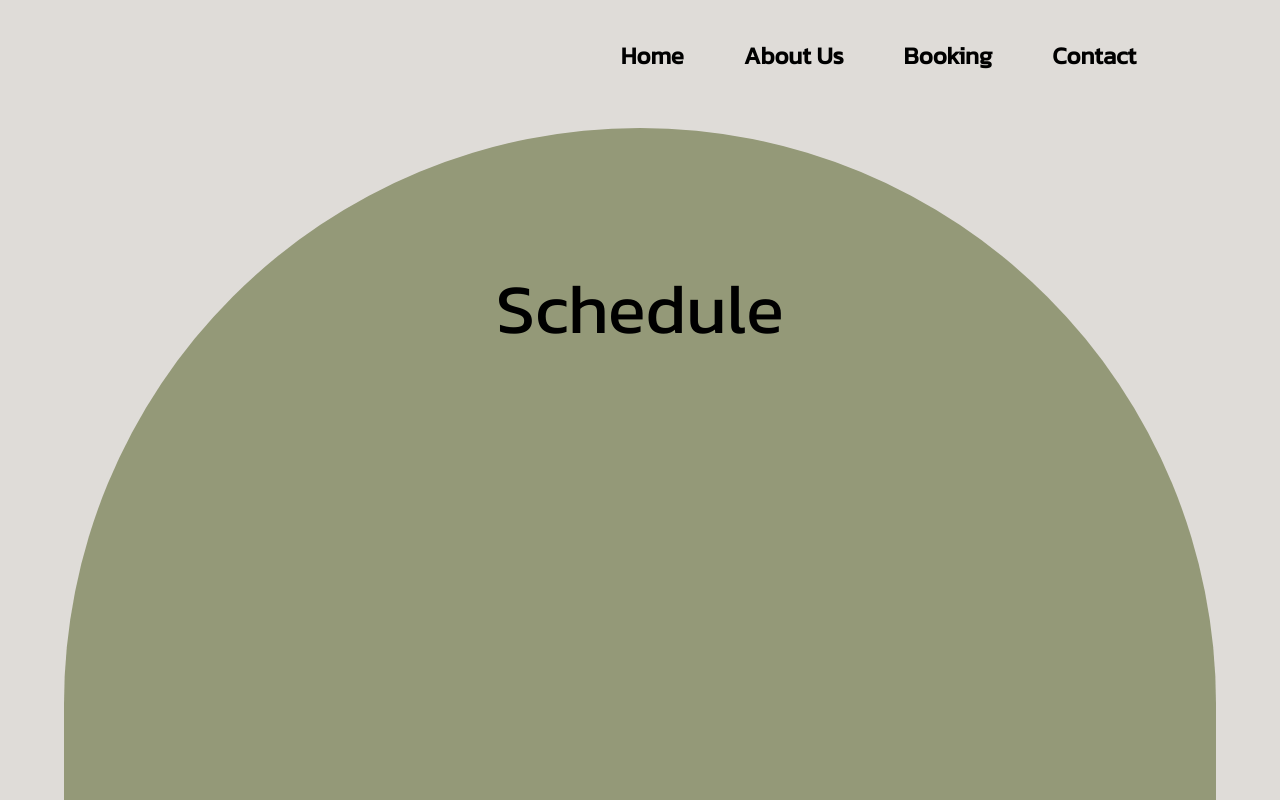
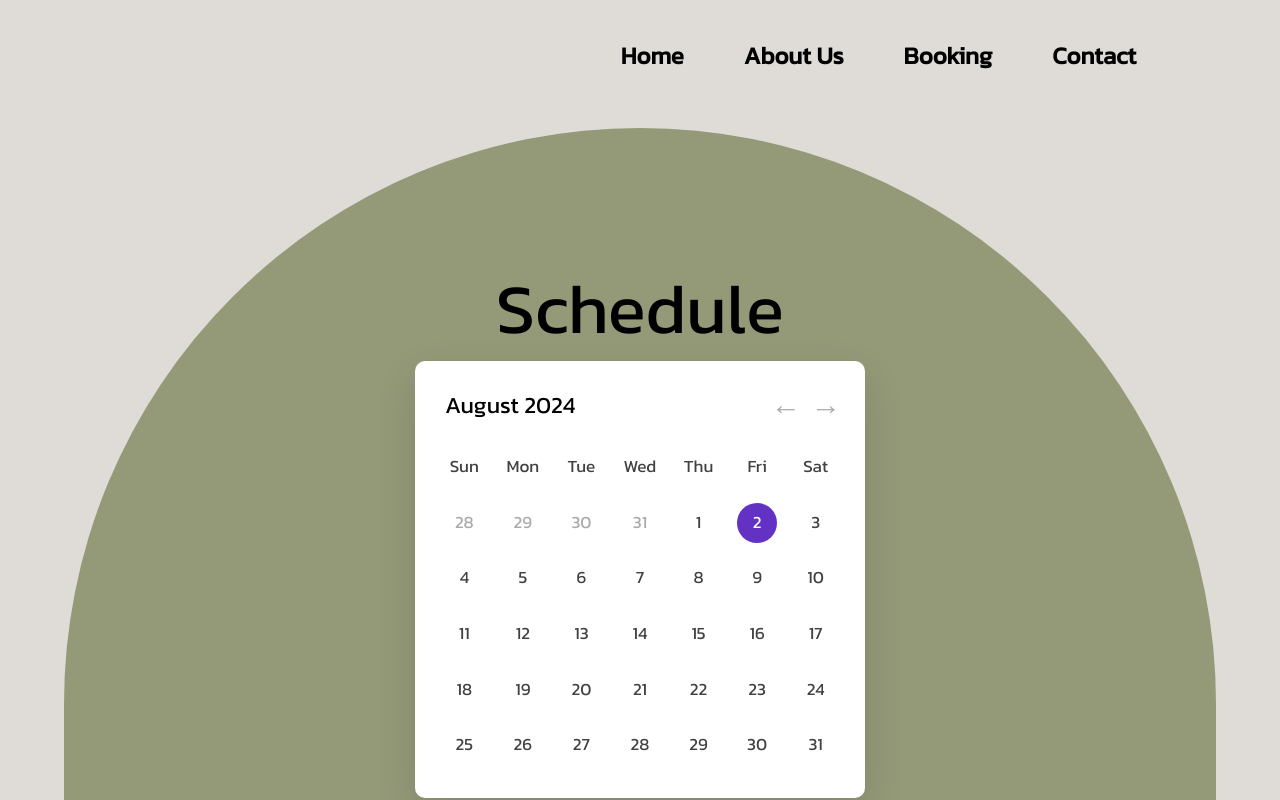
Before and after one commit to Carlie16604/Elevate, a React (Vite) app: page /Booking in a window 1280 px wide. Shown: the top 800 px of the page. Built offline with nearby package versions, Linux system fonts and the light colour scheme.

Commit message:
working calendar complete

```diff
--- a/src/index.css
+++ b/src/index.css
@@ -259,3 +259,110 @@ ul:hover a:hover ~ a:before {
   background-color: #D4CFC9;
   border-radius: 50%;
 }
+
+/* Booking ------------------------------------------------------------------------------------------------------ */
+
+.calendar-container {
+  background: #fff;
+  width: 450px;
+  border-radius: 10px;
+  box-shadow: 0 15px 40px rgba(0, 0, 0, 0.12);
+}
+
+.calendar-container header {
+  display: flex;
+  align-items: center;
+  padding: 25px 30px 10px;
+  justify-content: space-between;
+}
+
+header .calendar-navigation {
+  display: flex;
+}
+
+header .calendar-navigation span {
+  height: 38px;
+  width: 38px;
+  margin: 0 1px;
+  cursor: pointer;
+  text-align: center;
+  line-height: 38px;
+  border-radius: 50%;
+  user-select: none;
+  color: #aeabab;
+  font-size: 1.9rem;
+}
+
+.calendar-navigation span:last-child {
+  margin-right: -10px;
+}
+
+header .calendar-navigation span:hover {
+  background: #f2f2f2;
+}
+
+header .calendar-current-date {
+  font-weight: 500;
+  font-size: 1.45rem;
+}
+
+.calendar-body {
+  padding: 20px;
+}
+
+.calendar-body ul {
+  list-style: none;
+  flex-wrap: wrap;
+  display: flex;
+  text-align: center;
+}
+
+.calendar-body .calendar-dates {
+  margin-bottom: 20px;
+}
+
+.calendar-body li {
+  width: calc(100% / 7);
+  font-size: 1.07rem;
+  color: #414141;
+}
+
+.calendar-body .calendar-weekdays li {
+  cursor: default;
+  font-weight: 500;
+}
+
+.calendar-body .calendar-dates li {
+  margin-top: 30px;
+  position: relative;
+  z-index: 1;
+  cursor: pointer;
+}
+
+.calendar-dates li.inactive {
+  color: #aaa;
+}
+
+.calendar-dates li.active {
+  color: #fff;
+}
+
+.calendar-dates li::before {
+  position: absolute;
+  content: "";
+  z-index: -1;
+  top: 50%;
+  left: 50%;
+  width: 40px;
+  height: 40px;
+  border-radius: 50%;
+  transform: translate(-50%, -50%);
+}
+
+.calendar-dates li.active::before {
+  background: #6332c5;
+}
+
+.calendar-dates li:not(.active):hover::before {
+  background: #e4e1e1;
+}
--- a/src/pages/Booking.jsx
+++ b/src/pages/Booking.jsx
@@ -1,6 +1,7 @@
 import React from "react";
 import '../index.css';
 import NavBar from '../pages/NavBar.jsx';
+import Calendar from './Components/Calendar.jsx';
 
 const Booking = () => {
 
@@ -18,6 +19,9 @@ const Booking = () => {
 
                             </div>
                         </div>
+                        <div className='flex justify-center'>
+                            <Calendar />
+                        </div>
                     </div>
                 </div>
             </div>
--- /dev/null
+++ b/src/pages/Components/Calendar.jsx
@@ -0,0 +1,101 @@
+import React, { useState, useEffect } from "react";
+import '../../index.css';
+
+const Calendar = () => {
+    // Initialize state
+    const [date, setDate] = useState(new Date());
+    const [year, setYear] = useState(date.getFullYear());
+    const [month, setMonth] = useState(date.getMonth());
+
+    // Array of month names
+    const months = [
+        "January", "February", "March", "April", "May",
+        "June", "July", "August", "September", "October",
+        "November", "December"
+    ];
+
+    // Function to generate the calendar
+    const manipulate = () => {
+        let dayone = new Date(year, month, 1).getDay();
+        let lastdate = new Date(year, month + 1, 0).getDate();
+        let dayend = new Date(year, month, lastdate).getDay();
+        let monthlastdate = new Date(year, month, 0).getDate();
+
+        let lit = [];
+
+        // Add the last dates of the previous month
+        for (let i = dayone; i > 0; i--) {
+            lit.push(<li key={`prev-${i}`} className="inactive">{monthlastdate - i + 1}</li>);
+        }
+
+        // Add the dates of the current month
+        for (let i = 1; i <= lastdate; i++) {
+            let isToday = i === date.getDate() &&
+                month === new Date().getMonth() &&
+                year === new Date().getFullYear() ? "active" : "";
+            lit.push(<li key={`curr-${i}`} className={isToday}>{i}</li>);
+        }
+
+        // Add the first dates of the next month
+        for (let i = dayend; i < 6; i++) {
+            lit.push(<li key={`next-${i}`} className="inactive">{i - dayend + 1}</li>);
+        }
+
+        return lit;
+    };
+
+    // Event handler for navigation
+    const handleNavigation = (direction) => {
+        let newMonth = month + direction;
+        let newYear = year;
+
+        if (newMonth < 0) {
+            newMonth = 11;
+            newYear--;
+        } else if (newMonth > 11) {
+            newMonth = 0;
+            newYear++;
+        }
+
+        setYear(newYear);
+        setMonth(newMonth);
+        setDate(new Date(newYear, newMonth, date.getDate()));
+    };
+
+    return (
+        <div className="calendar-container">
+            <header className="calendar-header">
+                <p className="calendar-current-date">{`${months[month]} ${year}`}</p>
+                <div className="calendar-navigation">
+                    <span id="calendar-prev"
+                        className="material-symbols-rounded"
+                        onClick={() => handleNavigation(-1)}>
+                        ←
+                    </span>
+                    <span id="calendar-next"
+                        className="material-symbols-rounded"
+                        onClick={() => handleNavigation(1)}>
+                        →
+                    </span>
+                </div>
+            </header>
+
+            <div className="calendar-body">
+                <ul className="calendar-weekdays">
+                    <li>Sun</li>
+                    <li>Mon</li>
+                    <li>Tue</li>
+                    <li>Wed</li>
+                    <li>Thu</li>
+                    <li>Fri</li>
+                    <li>Sat</li>
+                </ul>
+                <ul className="calendar-dates">
+                    {manipulate()}
+                </ul>
+            </div>
+        </div>
+    );
+}
+
+export default Calendar;
```
Also changed, not shown: src/pages/Contact.jsx (line endings or trailing spaces).
